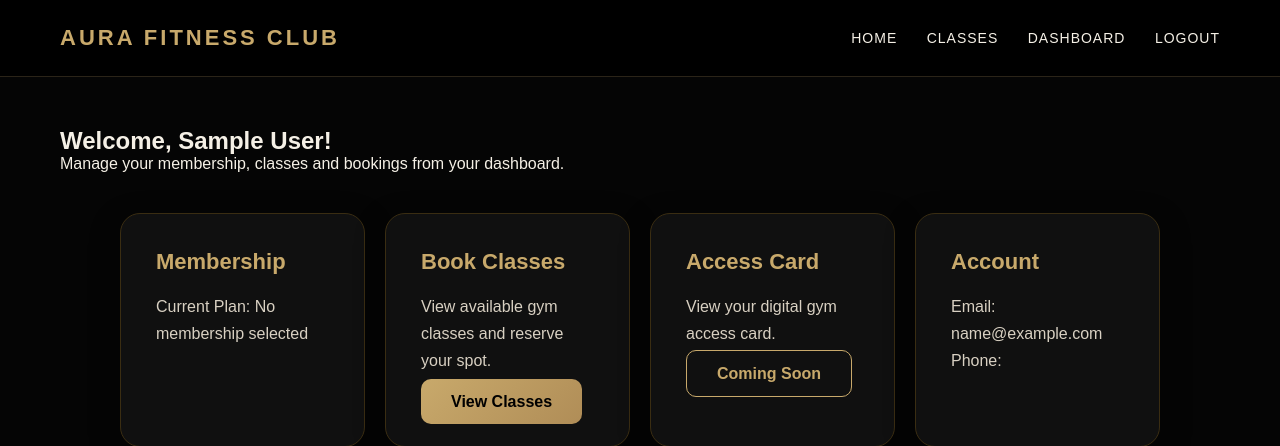
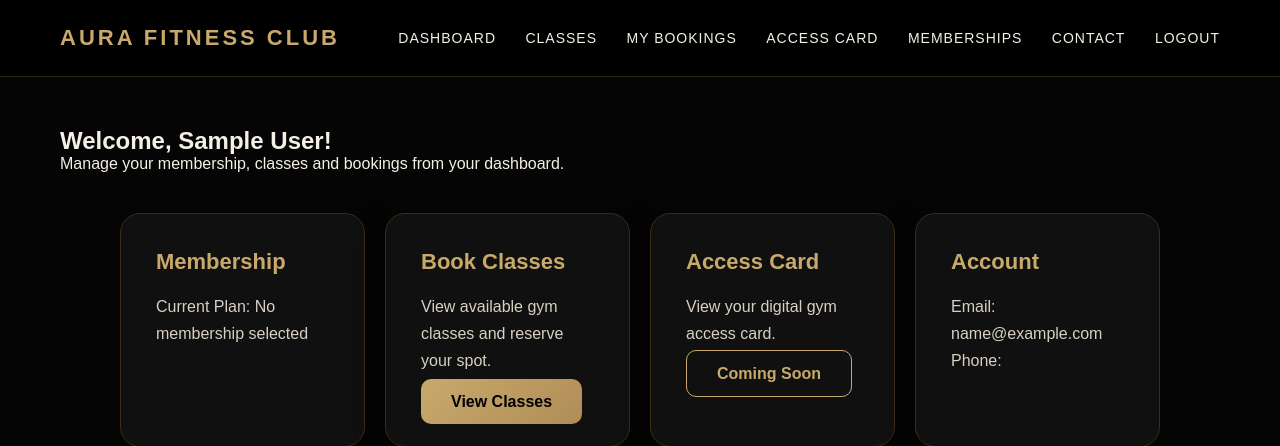
Before and after one commit to ErciliaB/gym_management_system_project, a PHP site: page /dashboard.php in a window 1280 px wide. Shown: the top 446 px of the page. Run offline with PHP 8.4, Linux system fonts and the light colour scheme; the visitor is signed in with stand-in values (Sample User, id 1); data comes from the database, SQL or seed files in the repository.

Commit message:
updated the navigation link on dashboard.php

```diff
--- a/dashboard.php
+++ b/dashboard.php
@@ -30,10 +30,13 @@ $user = mysqli_fetch_assoc($result);
     <div class="logo">AURA FITNESS CLUB</div>
 
     <nav class="nav-links">
-        <a href="index.php">HOME</a>
-        <a href="classes.php">CLASSES</a>
-        <a href="dashboard.php">DASHBOARD</a>
-        <a href="logout.php">LOGOUT</a>
+ <a href="dashboard.php">DASHBOARD</a>
+<a href="classes.php">CLASSES</a>
+<a href="my_bookings.php">MY BOOKINGS</a>
+<a href="access_card.php">ACCESS CARD</a>
+<a href="membership.php">MEMBERSHIPS</a>
+<a href="contact.php">CONTACT</a>
+<a href="logout.php">LOGOUT</a>
     </nav>
 </header>
 
```
